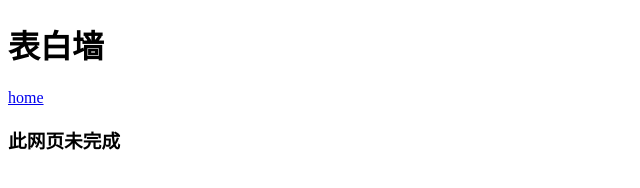
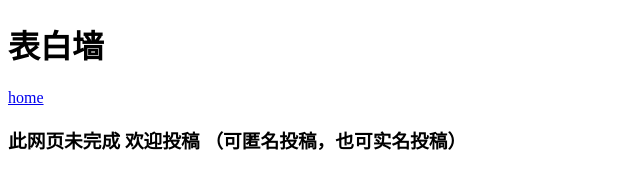
Before and after one commit to asdrtyuiogh218/6-r, a plain HTML site: page 表白墙.html in a window 1280 px wide. Shown: the whole page, without its empty margins (0-640 px from the left). Drawn offline with Linux system fonts and the light colour scheme.

Commit message:
Update 表白墙.html

```diff
--- a/表白墙.html
+++ b/表白墙.html
@@ -9,5 +9,5 @@
     <body>
         <h1>表白墙</h1>
         <a href="index.html">home</a>
-        <h3><b>此网页未完成</b></h3>
+        <h3><b>此网页未完成 欢迎投稿 （可匿名投稿，也可实名投稿）</b></h3>
     </body>
```
